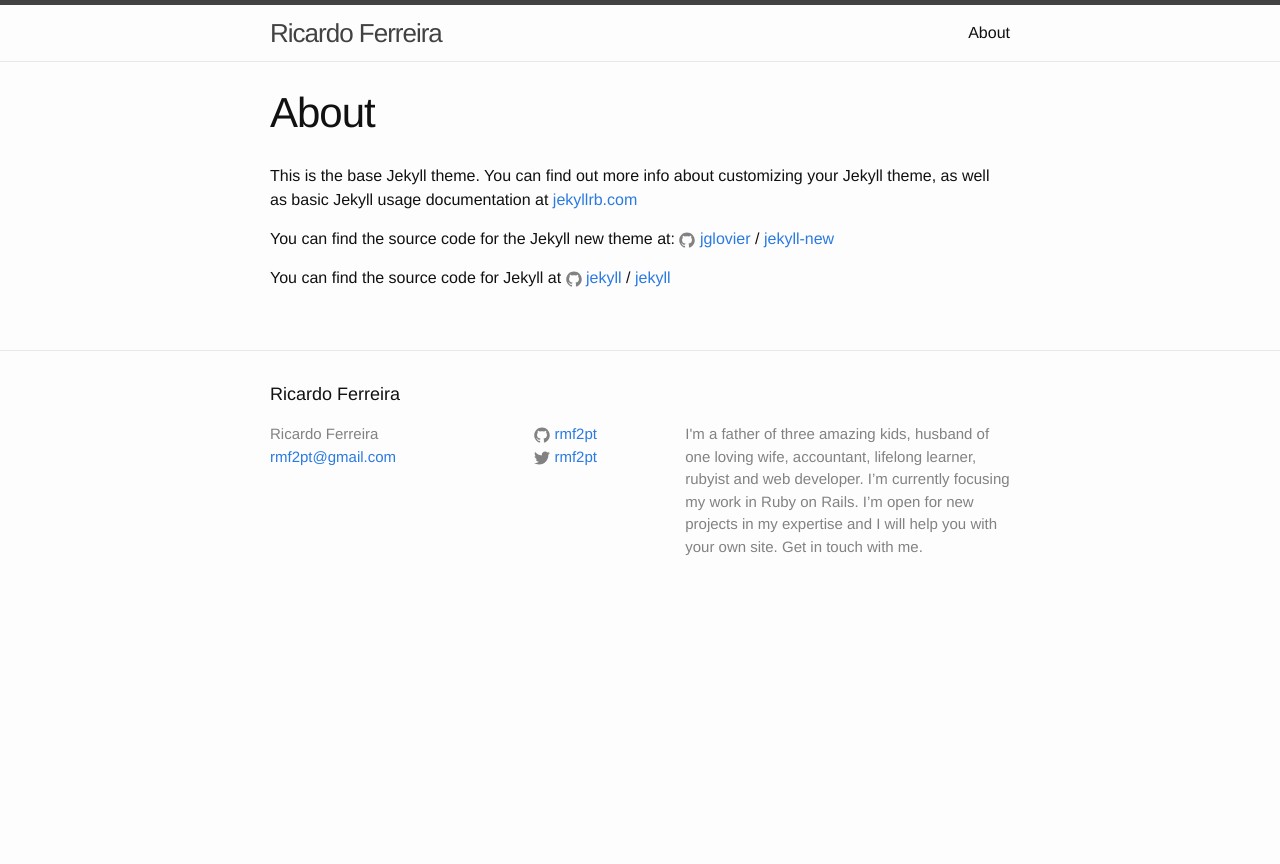
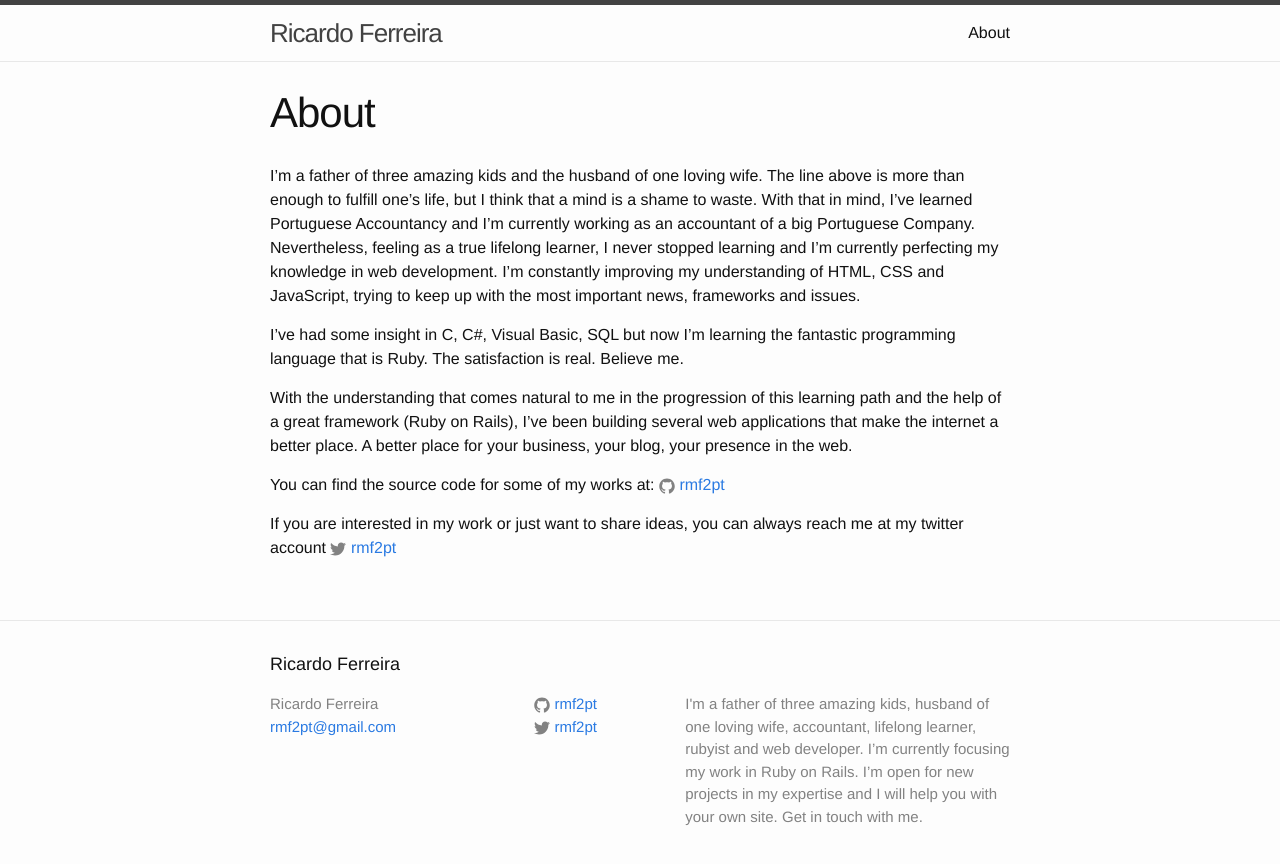
Before and after one commit to RMF2PT/rmf2pt.github.io, a Jekyll site: the page built from about.md, in a window 1280 px wide. Shown: the top 864 px of the page. Built offline with Jekyll 4.4.1, drawn with Linux system fonts in a browser that asks for light colours.

Commit message:
Update about.md

```diff
--- a/about.md
+++ b/about.md
@@ -4,12 +4,17 @@ title: About
 permalink: /about/
 ---
 
-This is the base Jekyll theme. You can find out more info about customizing your Jekyll theme, as well as basic Jekyll usage documentation at [jekyllrb.com](http://jekyllrb.com/)
+I'm a father of three amazing kids and the husband of one loving wife.
+The line above is more than enough to fulfill one’s life, but I think that a mind is a shame to waste.
+With that in mind, I’ve learned Portuguese Accountancy and I’m currently working as an accountant of a big Portuguese Company.
+Nevertheless, feeling as a true lifelong learner, I never stopped learning and I’m currently perfecting my knowledge in web development.
+I’m constantly improving my understanding of HTML, CSS and JavaScript, trying to keep up with the most important news, frameworks and issues.
 
-You can find the source code for the Jekyll new theme at:
-{% include icon-github.html username="jglovier" %} /
-[jekyll-new](https://github.com/jglovier/jekyll-new)
+I’ve had some insight in C, C#, Visual Basic, SQL but now I’m learning the fantastic programming language that is Ruby. The satisfaction is real. Believe me.
 
-You can find the source code for Jekyll at
-{% include icon-github.html username="jekyll" %} /
-[jekyll](https://github.com/jekyll/jekyll)
+With the understanding that comes natural to me in the progression of this learning path and the help of a great framework (Ruby on Rails), I’ve been building several web applications that make the internet a better place. A better place for your business, your blog, your presence in the web.
+
+You can find the source code for some of my works at:
+{% include icon-github.html username="rmf2pt" %}
+
+If you are interested in my work or just want to share ideas, you can always reach me at my twitter account  {% include icon-twitter.html username="rmf2pt" %}
```
